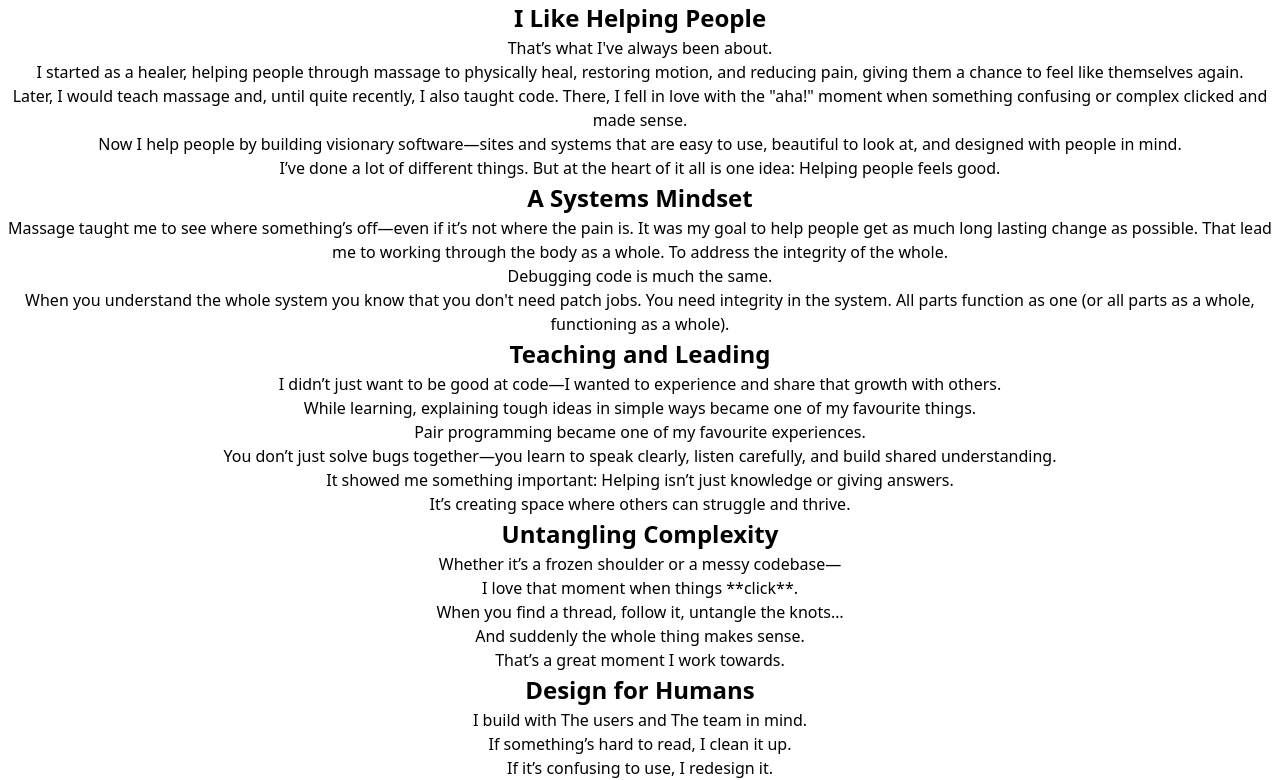
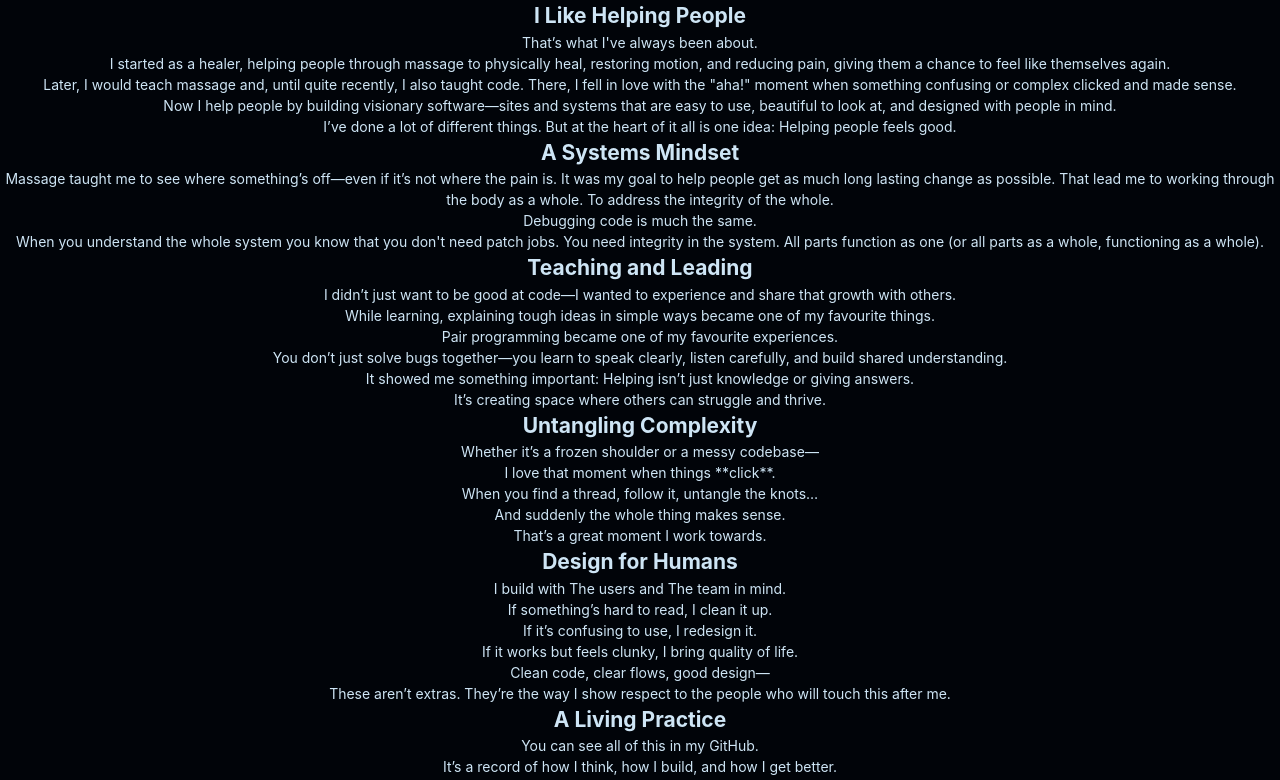
Before and after one commit to YinYang117/A-Game-of-Engagement, a React (Vite) app in the folder frontend/: page / in a window 1280 px wide. Shown: the top 780 px of the page. Built offline with nearby package versions, Linux system fonts and the light colour scheme.

Commit message:
added some css, import darkmode theme by default

```diff
--- a/frontend/src/css/globals/global.css
+++ b/frontend/src/css/globals/global.css
@@ -8,10 +8,14 @@
   padding: 0;
 }
 
-html, body, #root {
-  font-family: system-ui, Avenir, Helvetica, Arial, sans-serif;
+html,
+body,
+#root {
+  /* font-family: system-ui, Avenir, Helvetica, Arial, sans-serif; */
+  font-family: -apple-system, BlinkMacSystemFont, "Segoe UI", Helvetica, Arial, sans-serif, "Apple Color Emoji", "Segoe UI Emoji";
   line-height: 1.5;
-  font-weight: 400;
+  font-size: 14px;
+  /* font-weight: 400; */
   font-synthesis: none;
   text-rendering: optimizeLegibility;
   -webkit-font-smoothing: antialiased;
--- a/frontend/src/css/globals/globalTheme.css
+++ b/frontend/src/css/globals/globalTheme.css
@@ -1,8 +1,8 @@
 /* Theme system */
 
 .theme-dark {
-  --color-bg: #242424;
-  --color-text: rgba(255, 255, 255, 0.87);
+  --color-bg: #010409;
+  --color-text: #cee5f5;
   --color-primary: #00bcd4;
   --color-accent: #ff4081;
   --color-muted: #999;
--- a/frontend/src/css/pages/home.css
+++ b/frontend/src/css/pages/home.css
@@ -10,3 +10,10 @@ section {
     flex-direction: column;
     text-align: center;
 }
+
+p {
+    font-weight: var(--brand-text-weight-300);
+    font-size: var(--brand-text-size-300);
+    line-height: var(--brand-text-lineHeight-300);
+    letter-spacing: var(--brand-text-letterSpacing-300);
+}
--- a/frontend/src/main.jsx
+++ b/frontend/src/main.jsx
@@ -3,6 +3,8 @@ import { createRoot } from 'react-dom/client';
 import App from './App.jsx';
 import './css/globals/global.css';
 import './css/globals/globalTheme.css';
+let colorTheme = "theme-dark" // When user signin is used, pull from user data, state, or local storage
+document.body.className = colorTheme;
 
 createRoot(document.getElementById('root')).render(
   <StrictMode>
--- a/frontend/src/pages/Home/Home.jsx
+++ b/frontend/src/pages/Home/Home.jsx
@@ -1,9 +1,6 @@
 import '../../css/pages/home.css';
 import { motion } from "framer-motion";
 import { useInView } from "react-intersection-observer";
-// When user signin is used, pull from user data
-// Until then, default dark
-let colorTheme = "theme-dark"
 
 
 const Section = ({ children, className }) => {
@@ -14,7 +11,7 @@ const Section = ({ children, className }) => {
             className={className}
             initial={{ opacity: 0, y: 50 }}
             animate={inView ? { opacity: 1, y: 0 } : {}}
-            transition={{ duration: 0.6, ease: "easeOut" }}
+            transition={{ duration: 1.6, ease: "easeOut" }}
         >
             {children}
         </motion.section>
@@ -24,7 +21,7 @@ const Section = ({ children, className }) => {
 const Home = () => {
     return (
         <main className="home">
-            <section className="intro">
+            <Section className="intro">
                 <h1>I Like Helping People</h1>
                 <>
                     <p>That’s what I've always been about.</p>
@@ -33,18 +30,18 @@ const Home = () => {
                     <p>Now I help people by building visionary software—sites and systems that are easy to use, beautiful to look at, and designed with people in mind.</p>
                     <p>I’ve done a lot of different things. But at the heart of it all is one idea: Helping people feels good.</p>
                 </>
-            </section>
+            </Section>
 
-            <section className="systems-mindset">
+            <Section className="systems-mindset">
                 <h2>A Systems Mindset</h2>
                 <>
                     <p>Massage taught me to see where something’s off—even if it’s not where the pain is. It was my goal to help people get as much long lasting change as possible. That lead me to working through the body as a whole. To address the integrity of the whole.</p>
                     <p>Debugging code is much the same. </p>
                     <p>When you understand the whole system you know that you don't need patch jobs. You need integrity in the system. All parts function as one (or all parts as a whole, functioning as a whole).</p>
                 </>
-            </section>
+            </Section>
 
-            <section className="teaching-and-leading">
+            <Section className="teaching-and-leading">
                 <h2>Teaching and Leading</h2>
                 <>
                     <p>I didn’t just want to be good at code—I wanted to experience and share that growth with others. </p>
@@ -54,9 +51,9 @@ const Home = () => {
                     <p>It showed me something important: Helping isn’t just knowledge or giving answers.</p>
                     <p>It’s creating space where others can struggle and thrive.</p>
                 </>
-            </section>
+            </Section>
 
-            <section className="untangling-complexity">
+            <Section className="untangling-complexity">
                 <h2>Untangling Complexity</h2>
                 <>
                     <p>Whether it’s a frozen shoulder or a messy codebase—</p>
@@ -65,9 +62,9 @@ const Home = () => {
                     <p>And suddenly the whole thing makes sense.</p>
                     <p>That’s a great moment I work towards.</p>
                 </>
-            </section>
+            </Section>
 
-            <section className="design-for-humans">
+            <Section className="design-for-humans">
                 <h2>Design for Humans</h2>
                 <>
                     <p>I build with The users and The team in mind.</p>
@@ -77,9 +74,9 @@ const Home = () => {
                     <p>Clean code, clear flows, good design—  </p>
                     <p>These aren’t extras. They’re the way I show respect to the people who will touch this after me.</p>
                 </>
-            </section>
+            </Section>
 
-            <section className="living-practice">
+            <Section className="living-practice">
                 <h2>A Living Practice</h2>
                 <>
                     <p>You can see all of this in my GitHub.  </p>
@@ -88,14 +85,14 @@ const Home = () => {
                     <p>Built by hand, made with care.  </p>
                     <p>It doesn’t just show what I’ve done—it shows how I **do**.</p>
                 </>
-            </section>
+            </Section>
 
-            <section className="closing">
+            <Section className="closing">
                 <blockquote>
                     “Helping others is what guides me—Whether I’m healing, teaching, or building.”
                 </blockquote>
                 <p>Ryan Schneider | Slcryan2010@gmail.com | Let’s work together</p>
-            </section>
+            </Section>
         </main>
     );
 }
```
